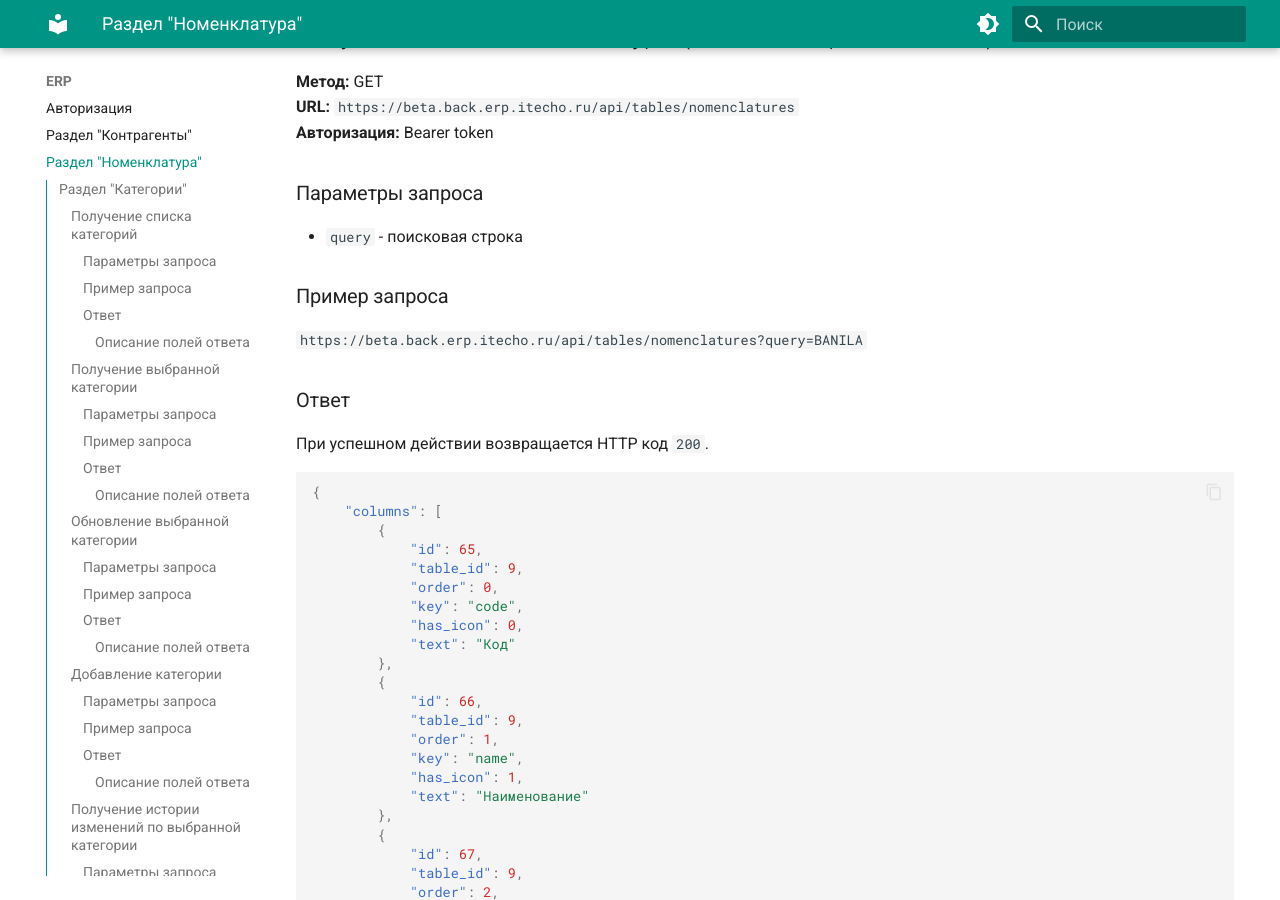
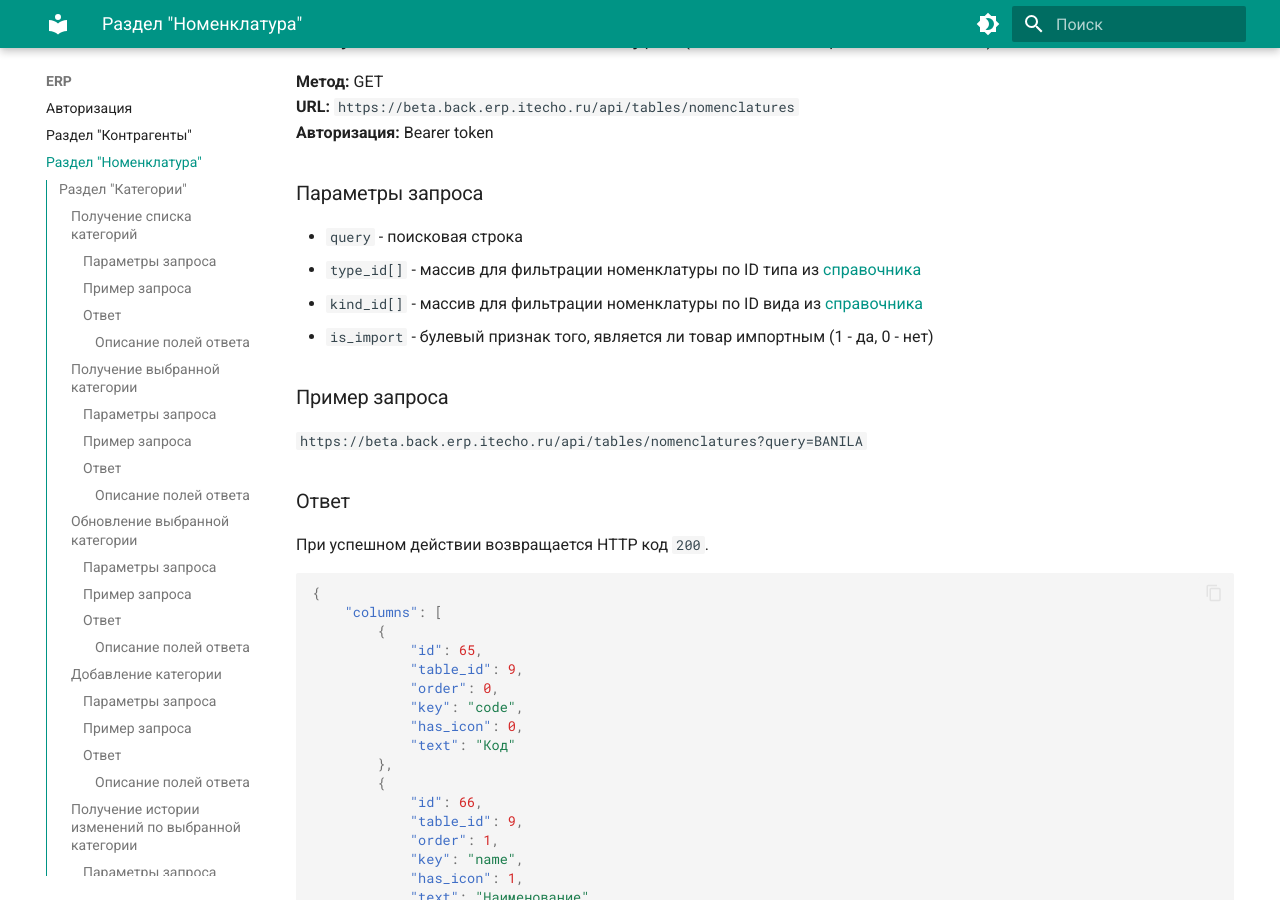
Before and after one commit to Krushanov/docs.erp.itecho.ru, an MkDocs documentation site: the page built from docs/ERP/Номенклатура.md, in a window 1280 px wide and 900 px high, scrolled down 13530 px. Built offline with MkDocs 1.6.1 and Material for MkDocs 9.7.7, drawn with Linux system fonts in a browser that asks for light colours; some of the changed text lies outside the part shown.

Commit message:
Updated Номенклатура.md file.

```diff
--- a/docs/ERP/Номенклатура.md
+++ b/docs/ERP/Номенклатура.md
@@ -611,6 +611,9 @@
 ### Параметры запроса
 
 - `query` - поисковая строка
+- `type_id[]` - массив для фильтрации номенклатуры по ID типа из [справочника](#получение-списка-типов-номенклатурных-позиций)
+- `kind_id[]` - массив для фильтрации номенклатуры по ID вида из [справочника](#получение-списка-видов-номенклатурных-позиций)
+- `is_import` - булевый признак того, является ли товар импортным (1 - да, 0 - нет)
 
 ### Пример запроса
 
@@ -747,6 +750,9 @@
 ### Параметры запроса
 
 - `query` - поисковая строка
+- `type_id[]` - массив для фильтрации номенклатуры по ID типа из [справочника](#получение-списка-типов-номенклатурных-позиций)
+- `kind_id[]` - массив для фильтрации номенклатуры по ID вида из [справочника](#получение-списка-видов-номенклатурных-позиций)
+- `is_import` - булевый признак того, является ли товар импортным (1 - да, 0 - нет)
 
 ### Пример запроса
 
```
